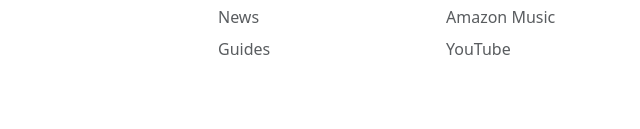
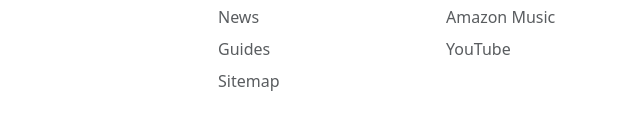
Before and after one commit to CjScout/TechBytesSite, a plain HTML site: page about.html in a window 1280 px wide. Shown: the part 1866-1995 px from the top of the page, 92-732 px from the left. Drawn offline with Linux system fonts and the light colour scheme.

Commit message:
add sitemap to footer

```diff
--- a/about.html
+++ b/about.html
@@ -95,6 +95,7 @@
                     <li class="nav-item mb-2"><a href="/podcast.html" class="nav-link p-0 text-body-secondary">Podcast Feed</a></li>
                     <li class="nav-item mb-2"><a href="/news.html" class="nav-link p-0 text-body-secondary">News</a></li>
                     <li class="nav-item mb-2"><a href="/guides.html" class="nav-link p-0 text-body-secondary">Guides</a></li>
+                    <li class="nav-item mb-2"><a href="/sitemap.xml" class="nav-link p-0 text-body-secondary">Sitemap</a></li>
                 </ul>
             </div>
 
```
Also changed, not shown: episodes/2024/11/nov22/episode.html (+1 -0 lines), episodes/2024/11/nov8/episode.html (+1 -0 lines), episodes/2024/11/trailer/episode.html (+1 -0 lines), guides.html (+1 -0 lines), index.html (+1 -0 lines), news.html (+1 -0 lines), podcast.html (+1 -0 lines), posts/2024/10/applePoducts/story.html (+1 -0 lines), posts/2024/10/appleSoftwareUpdates/story.html (+1 -0 lines), posts/2024/10/changeHealthcare/story.html (+1 -0 lines), posts/2024/10/welcomeStory/story.html (+1 -0 lines), posts/2024/11/amazonHaul/story.html (+1 -0 lines), posts/2024/11/fakeBlackFriday/story.html (+1 -0 lines), posts/2024/11/intelCoreUltra/story.html (+1 -0 lines), 2 more files.
